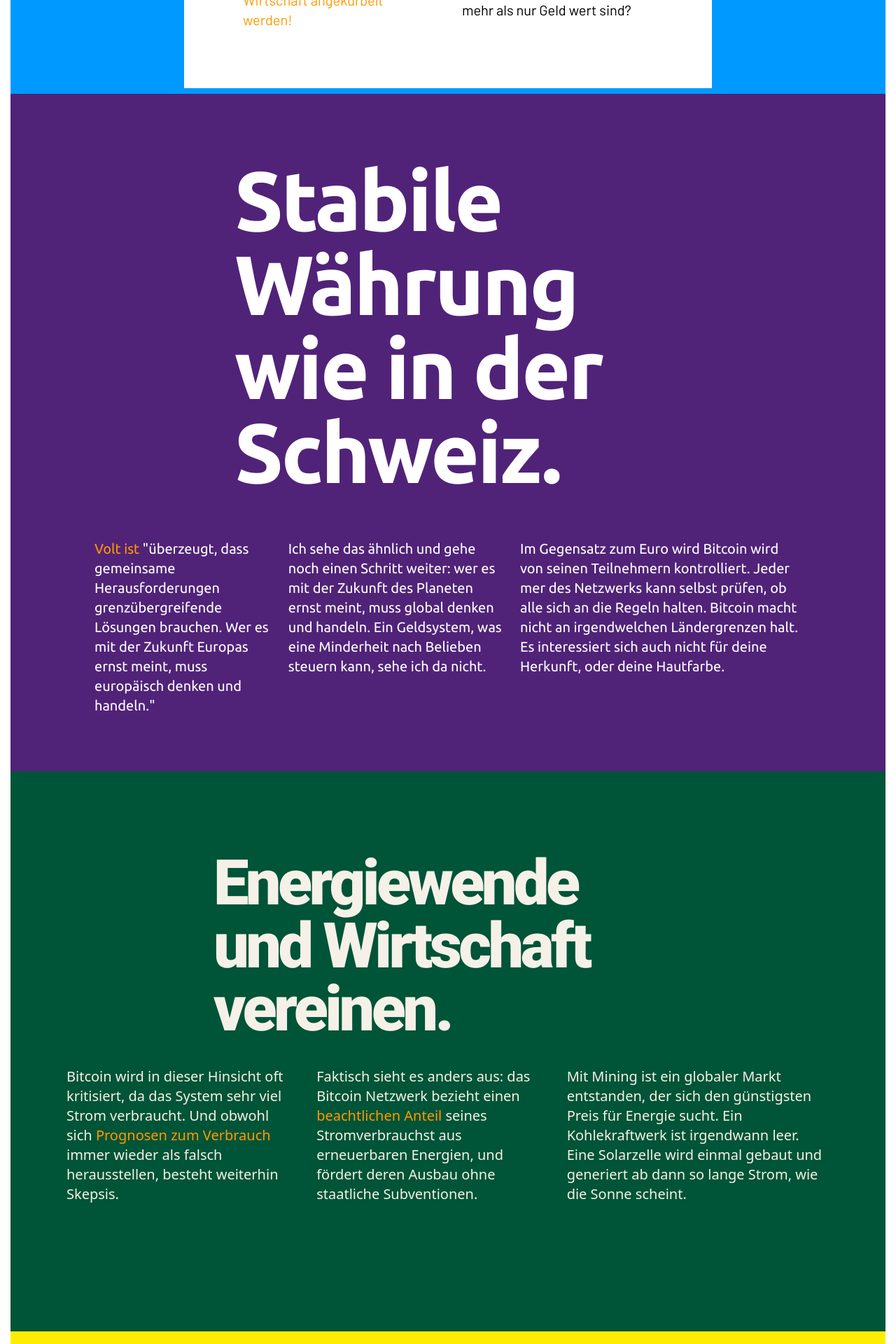
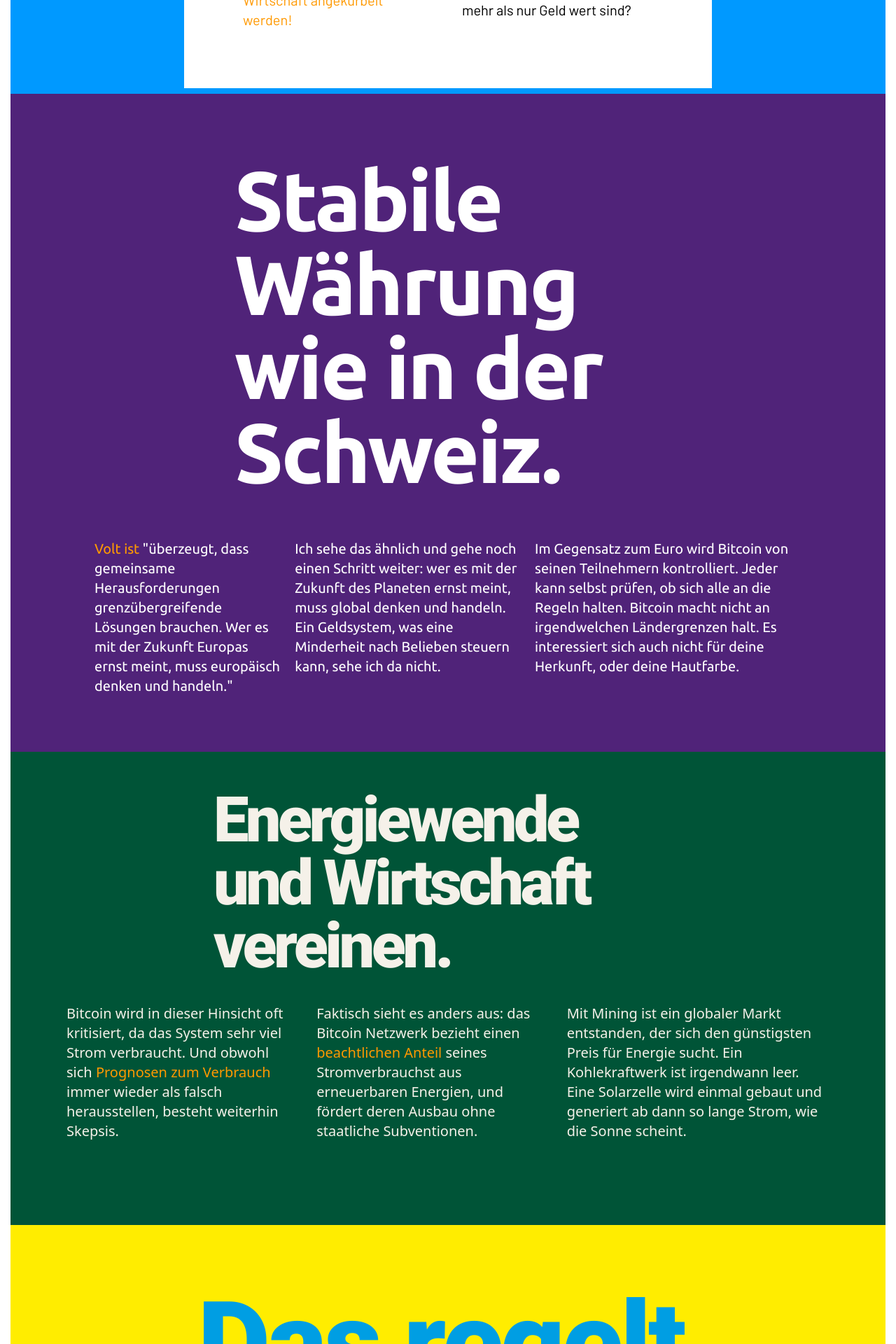
Before and after one commit to lumsdnb/werte-verbinden, a SvelteKit app: page / in a window 1280 px wide. Shown: the part 3800-5720 px from the top of the page at 70% size. Built offline with nearby package versions, Linux system fonts and the light colour scheme.

Commit message:
minor fixes

```diff
--- a/src/routes/+page.svelte
+++ b/src/routes/+page.svelte
@@ -49,7 +49,7 @@
 </section>
 
 <section
-  class="lg:px-60 flex min-h-screen flex-col items-center bg-afd-blue text-white p-2 max-w-full font-barlow"
+  class="lg:px-60 flex flex-col items-center bg-afd-blue text-white p-2 max-w-full font-barlow"
 >
   <h2
     class="md:text-9xl text-7xl font-roboto lg:scale-125 lg:py-20 tracking-tighter p-5 text-center py-10"
@@ -184,7 +184,7 @@
   </div>
 </section>
 <section
-  class="lg:px-20 min-h-screen bg-volt-violet p-10 text-white font-ubuntu flex flex-col items-center gap-3"
+  class="lg:px-20 bg-volt-violet p-10 text-white font-ubuntu flex flex-col items-center gap-3"
 >
   <h2
     class="text-5xl lg:text-8xl max-w-lg lg:py-20 scale-125 m-5 font-ubuntubold p-3 tracking-tight"
@@ -206,17 +206,16 @@
       nicht.
     </p>
     <p>
-      Im Gegensatz zum Euro wird Bitcoin wird von seinen Teilnehmern
-      kontrolliert. Jeder mer des Netzwerks kann selbst prüfen, ob alle sich an
-      die Regeln halten. Bitcoin macht nicht an irgendwelchen Ländergrenzen
-      halt. Es interessiert sich auch nicht für deine Herkunft, oder deine
-      Hautfarbe.
+      Im Gegensatz zum Euro wird Bitcoin von seinen Teilnehmern kontrolliert.
+      Jeder kann selbst prüfen, ob sich alle an die Regeln halten. Bitcoin macht
+      nicht an irgendwelchen Ländergrenzen halt. Es interessiert sich auch nicht
+      für deine Herkunft, oder deine Hautfarbe.
     </p>
   </div>
 </section>
 
 <section
-  class="lg:px-20 min-h-screen bg-green-tanne text-green-sand p-10 flex flex-col items-center justify-center gap-3"
+  class="lg:px-20 bg-green-tanne text-green-sand p-10 flex flex-col items-center justify-center gap-3"
 >
   <h2
     class="lg:text-7xl md:max-w-xl text-left text-5xl scale-110 md:scale-125 md:p-5 sm:p-2 py-5 lg:py-10 font-roboto tracking-tighter"
@@ -251,7 +250,7 @@
 </section>
 
 <section
-  class="lg:px-20 min-h-screen bg-fdp-yellow p-10 flex flex-col justify-center items-center gap-3 lg:pb-20"
+  class="lg:px-20 bg-fdp-yellow p-10 flex flex-col justify-center items-center gap-3 lg:pb-20"
 >
   <h2
     class="text-fdp-blue text-6xl lg:text-9xl lg:py-20 scale-125 py-5 mb-7 font-roboto tracking-tight"
@@ -294,7 +293,7 @@
     </p>
   </div>
 </section>
-<section class="lg:px-20 min-h-screen bg-linke-red py-5 flex flex-col">
+<section class="lg:px-20 bg-linke-red py-5 flex flex-col">
   <h2
     class=" text-white relative -left-2 text-right scale-100 self-center font-inter text-5xl lg:text-9xl tracking-tighter p-10"
   >
@@ -307,19 +306,21 @@
     >
   </div>
 
-  <article class="bg-white py-5 mt-0 m-2 lg:flex justify-center items-center">
+  <article
+    class="text-white font-bold py-5 mt-0 m-2 lg:flex justify-center items-center"
+  >
     <p class="  mx-10 py-3 pt-6">
       Ich finde es schwierig, diese Aussage weniger radikal auszudrücken. Es
       kann nicht sein, dass private Verluste weiterhin sozialisiert werden. Ich
       hab keine Lust, an einer ewigen Wachstumspolitik festzuhalten. Wer ins
       Casino will, soll das selbst bezahlen.
     </p>
-    <p class="bg-white px-10 pb-3">
+    <p class="text-white px-10 pb-3">
       Bitcoin selbst hat keine Bankenrettungen. Wer sich entscheidet, mit
       risikobehafteten Geschäften zu handeln, hat nichts zu melden wenn es doch
       nicht so gut läuft.
     </p>
-    <p class="bg-white px-10 pb-3">
+    <p class="text-white px-10 pb-3">
       Im Gegensatz dazu stehen staatliche Währungen wie der Euro - wer da Geld
       verzockt, muss nur die richtigen Leute kennen, und denen verkaufen, dass
       das private Geschäft systemrelevant sei.
@@ -328,9 +329,7 @@
   </article>
 </section>
 
-<section
-  class="md:p-20 w-full min-h-screen bg-pirate-orange pb-10 px-3 flex flex-col items-center justify-center"
->
+<section class="md:p-20 bg-pirate-orange pb-10 px-3 flex flex-col items-center">
   <h2
     class=" text-white mb-5 bg-black text-4xl md:text-7xl scale-110 max-w-fit p-3 font-politics text-center"
   >
@@ -357,31 +356,14 @@
     </p>
   </div>
 </section>
+
 <section class="flex flex-col lg:mx-20 md:w-96 m-2 p-0 border-black border-4">
   <div class="m-2 px-3 mb-0 py-1">
     <h2 class="font-partei text-black text-6xl py-3 pb-0">
       Stabiles Geld für Europa. Für alles andere gibt es den Euro.
     </h2>
   </div>
-  <div class="flex flex-col p-5 gap-3 pb-5">
-    <p>
-      Früher war Geld einfach. Beträge waren nicht so groß, und die
-      Finanznachrichten waren leicht zu verstehen. Doch heute? Da braucht man
-      fast ein Mathematik Studium um die<a
-        href="https://taz.de/Grundgesetzaenderung-fuer-die-Bundeswehr/!5860270/"
-        >immer größer werdenden Zahlen</a
-      > in den Nachrichten zu verstehen. Es scheint, als ob nach und nach immer mehr
-      Nullen hinter der Zahl stehen.
-    </p>
-    <p>
-      Zum Glück gibt es dieses Problem mit Bitcoin nicht - wir haben nur <span
-        class="font-bold"
-      >
-        21 Millionen
-      </span> davon! Zum einen kann man sich das super merken, zum anderen können
-      wir es auch nicht mehr ändern. Für weniger Nullen im Finanzsystem!
-    </p>
-  </div>
+
   <span
     class="bg-partei-red px-0 scale-110 lg:scale-105 relative top-1 m-0 text-white text-xl p-4 text-center"
   >
```
